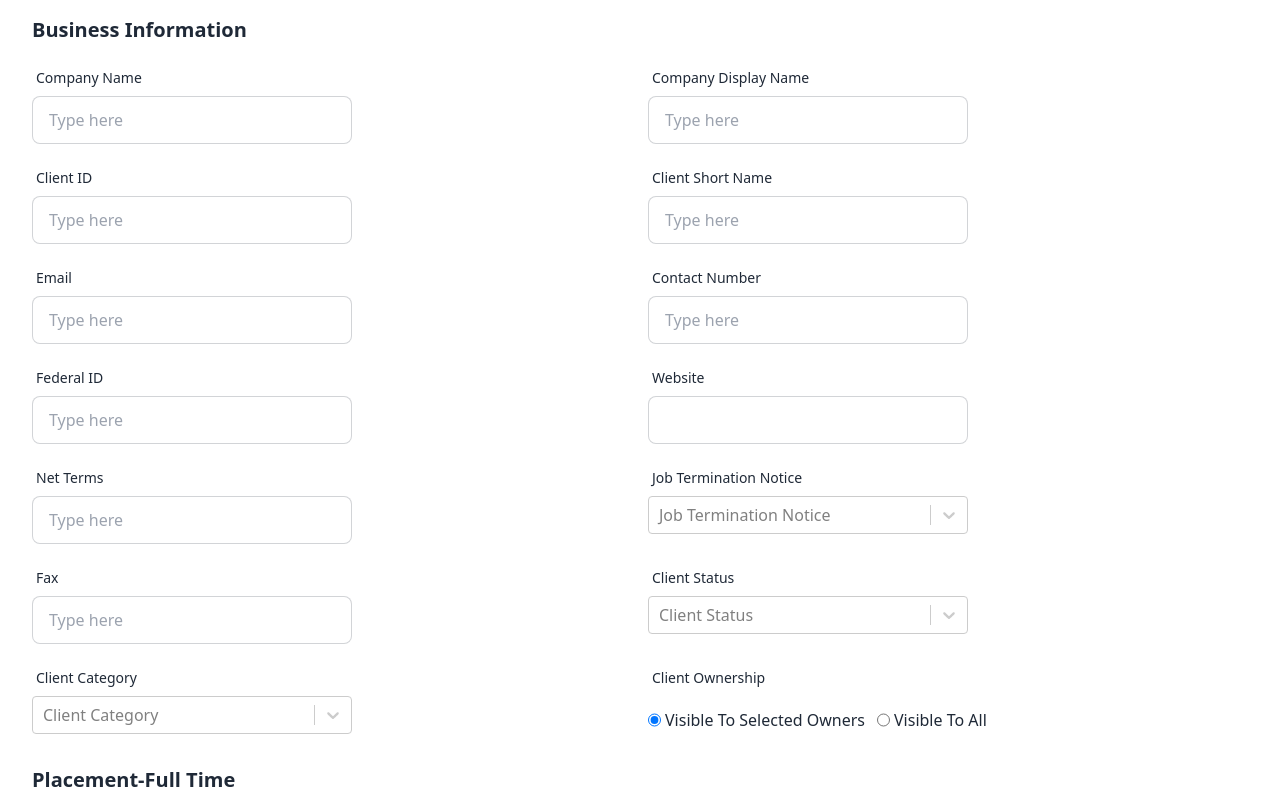
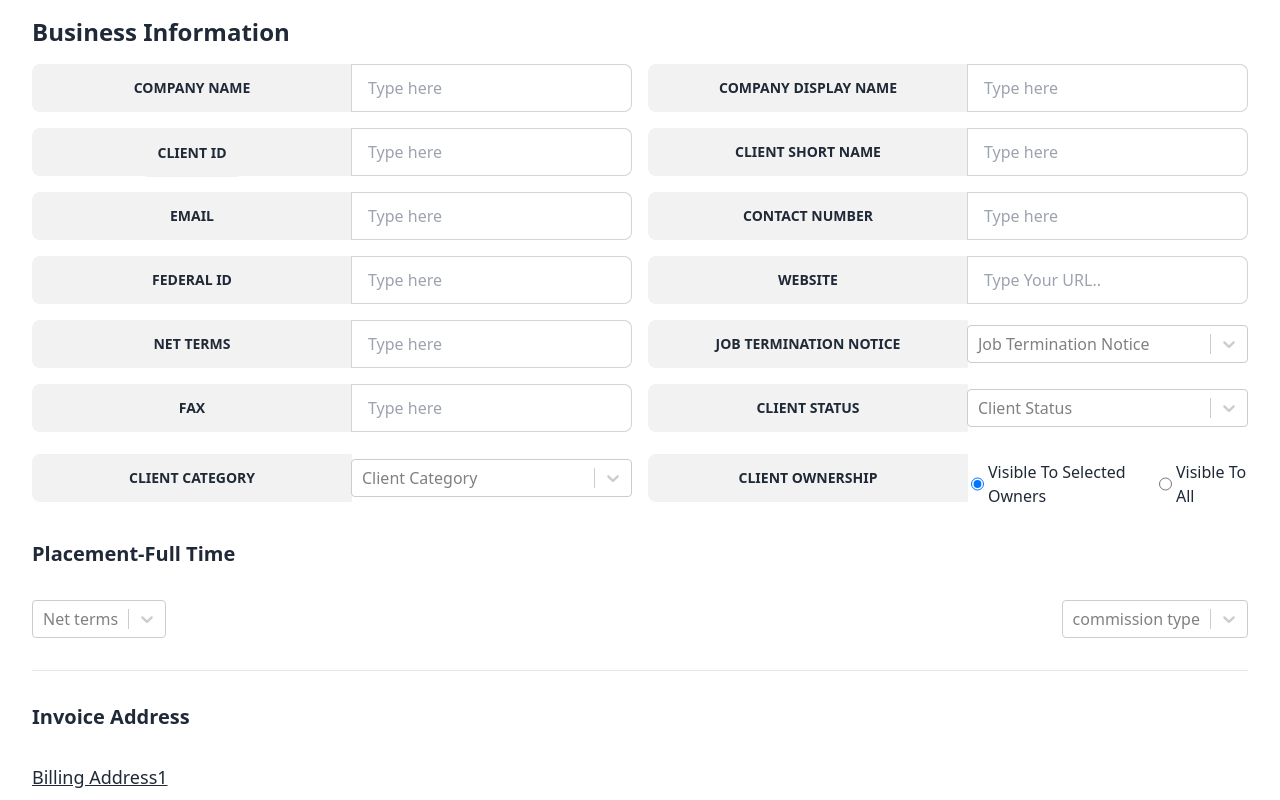
Before and after one commit to zen-time/zen-time-potato, a Next.js app: page / in a window 1280 px wide. Shown: the top 800 px of the page. Built offline with nearby package versions, Linux system fonts and the light colour scheme.

Commit message:
restyled business  input component

```diff
--- a/components/inputs/business-information/BusinessInfoInputComponent.js
+++ b/components/inputs/business-information/BusinessInfoInputComponent.js
@@ -22,155 +22,201 @@ const BussinessInfoInputComponent = () => {
 
   return (
     <article className="px-8 py-4">
-      <h2 className="text-xl font-semibold mb-2 pb-2">Business Information</h2>
+      <h2 className="text-2xl font-semibold mb-2 pb-2">Business Information</h2>
       <div className="grid grid-cols-2 gap-4">
-        <div className="form-control w-full max-w-xs ">
-          <label htmlFor="" className="label">
-            <span className="label-text">Company Name</span>
+        <div className="join">
+          <label
+            htmlFor=""
+            className="join-item btn label-text w-full max-w-xs"
+          >
+            <span>Company Name</span>
           </label>
           <input
             id=""
             type="text"
             placeholder="Type here"
-            className="input input-bordered w-full max-w-xs"
+            className="input input-bordered join-item w-full max-w-xs"
           />
         </div>
-        <div className="form-control w-full max-w-xs ">
-          <label htmlFor="" className="label">
-            <span className="label-text">Company Display Name</span>
+        <div className="join">
+          <label
+            htmlFor=""
+            className="join-item btn label-text w-full max-w-xs"
+          >
+            <span>Company Display Name</span>
           </label>
           <input
             id=""
             type="text"
             placeholder="Type here"
-            className="input input-bordered w-full max-w-xs"
+            className="input input-bordered join-item w-full max-w-xs"
           />
         </div>
-        <div className="form-control w-full max-w-xs ">
-          <label htmlFor="" className="label">
-            <span className="label-text">Client ID</span>
+        <div className="join">
+          <label
+            htmlFor=""
+            className="join-item btn label-text w-full max-w-xs"
+          >
+            <span className="btn label-text ">Client ID</span>
           </label>
           <input
             id=""
             type="email"
             placeholder="Type here"
-            className="input input-bordered w-full max-w-xs"
+            className="input input-bordered join-item w-full max-w-xs"
           />
         </div>
-        <div className="form-control w-full max-w-xs ">
-          <label htmlFor="" className="label">
-            <span className="label-text">Client Short Name</span>
+        <div className="join">
+          <label
+            htmlFor=""
+            className="join-item btn label-text w-full max-w-xs"
+          >
+            <span>Client Short Name</span>
           </label>
           <input
             id=""
             type="text"
             placeholder="Type here"
-            className="input input-bordered w-full max-w-xs"
+            className="input input-bordered join-item w-full max-w-xs"
           />
         </div>
-        <div className="form-control w-full max-w-xs ">
-          <label htmlFor="" className="label">
-            <span className="label-text">Email</span>
+        <div className="join">
+          <label
+            htmlFor=""
+            className="join-item btn label-text w-full max-w-xs"
+          >
+            <span>Email</span>
           </label>
           <input
             id=""
             type="text"
             placeholder="Type here"
-            className="input input-bordered w-full max-w-xs"
+            className="input input-bordered join-item w-full max-w-xs"
           />
         </div>
-        <div className="form-control w-full max-w-xs ">
-          <label htmlFor="" className="label">
-            <span className="label-text">Contact Number</span>
+        <div className="join">
+          <label
+            htmlFor=""
+            className="join-item btn label-text w-full max-w-xs"
+          >
+            <span>Contact Number</span>
           </label>
           <input
             id=""
             type="text"
             placeholder="Type here"
-            className="input input-bordered w-full max-w-xs"
+            className="input input-bordered join-item w-full max-w-xs"
           />
         </div>
-        <div className="form-control w-full max-w-xs ">
-          <label htmlFor="" className="label">
-            <span className="label-text">Federal ID</span>
+        <div className="join">
+          <label
+            htmlFor=""
+            className="join-item btn label-text w-full max-w-xs"
+          >
+            <span>Federal ID</span>
           </label>
           <input
             id=""
             type="text"
             placeholder="Type here"
-            className="input input-bordered w-full max-w-xs"
+            className="input input-bordered join-item w-full max-w-xs"
           />
         </div>
-        <div className="form-control w-full max-w-xs ">
-          <label htmlFor="" className="label">
-            <span className="label-text">Website</span>
+        <div className="join">
+          <label
+            htmlFor=""
+            className="join-item btn label-text w-full max-w-xs"
+          >
+            <span>Website</span>
           </label>
           <input
             type="url"
             name="client-ownership"
-            className="input input-bordered w-full max-w-xs"
+            className="input input-bordered join-item w-full max-w-xs"
+            placeholder="Type Your URL.."
           />
         </div>
-        <div className="form-control w-full max-w-xs ">
-          <label htmlFor="" className="label">
-            <span className="label-text">Net Terms</span>
+        <div className="join">
+          <label
+            htmlFor=""
+            className="join-item btn label-text w-full max-w-xs"
+          >
+            <span>Net Terms</span>
           </label>
           <input
             id=""
             type="text"
             placeholder="Type here"
-            className="input input-bordered w-full max-w-xs"
+            className="input input-bordered join-item w-full max-w-xs"
           />
         </div>
-        <div className="form-control w-full max-w-xs ">
-          <label htmlFor="" className="label">
-            <span className="label-text ">Job Termination Notice</span>
+        <div className="join flex items-center">
+          <label
+            htmlFor=""
+            className="join-item btn label-text w-full max-w-xs"
+          >
+            <span>Job Termination Notice</span>
           </label>
 
           <Select
+            className="join-item w-full max-w-xs"
             options={jobTerminationNoticeOptions}
             placeholder={"Job Termination Notice"}
             isSearchable={true}
           />
         </div>
-        <div className="form-control w-full max-w-xs ">
-          <label htmlFor="" className="label">
-            <span className="label-text">Fax</span>
+        <div className="join">
+          <label
+            htmlFor=""
+            className="join-item btn label-text w-full max-w-xs"
+          >
+            <span>Fax</span>
           </label>
           <input
             id=""
             type="text"
             placeholder="Type here"
-            className="input input-bordered w-full max-w-xs"
+            className="input input-bordered join-item w-full max-w-xs"
           />
         </div>
-        <div className="form-control w-full max-w-xs ">
-          <label htmlFor="" className="label">
-            <span className="label-text">Client Status</span>
+        <div className="join flex items-center">
+          <label
+            htmlFor=""
+            className="join-item btn label-text w-full max-w-xs"
+          >
+            <span>Client Status</span>
           </label>
 
           <Select
+            className="join-item w-full max-w-xs"
             options={clientStatusOptions}
             placeholder={"Client Status"}
             isSearchable={true}
           />
         </div>
-        <div className="form-control w-full max-w-xs ">
-          <label htmlFor="" className="label">
-            <span className="label-text">Client Category</span>
+        <div className="join flex items-center">
+          <label
+            htmlFor=""
+            className="join-item btn label-text w-full max-w-xs"
+          >
+            <span>Client Category</span>
           </label>
 
           <Select
+            className="join-item w-full max-w-xs"
             options={clientCategoryOptions}
             placeholder={"Client Category"}
             isSearchable={true}
           />
         </div>
-        <div className="form-control w-full max-w-xs ">
-          <label htmlFor="client-ownership" className="label">
-            <span className="label-text">Client Ownership</span>
+        <div className="join flex items-center gap-1">
+          <label
+            htmlFor="client-ownership"
+            className="join-item btn label-text w-full max-w-xs"
+          >
+            <span>Client Ownership</span>
           </label>
-          <div className="flex flex-col md:flex-row w-96 md:gap-3 lg:gap-3 xl:gap-3">
+          <div className="flex flex-col md:flex-row w-96 md:gap-3 lg:gap-3 xl:gap-3 join-item">
             <div className="mt-3 flex gap-1">
               <input
                 id="client-ownership"
```
